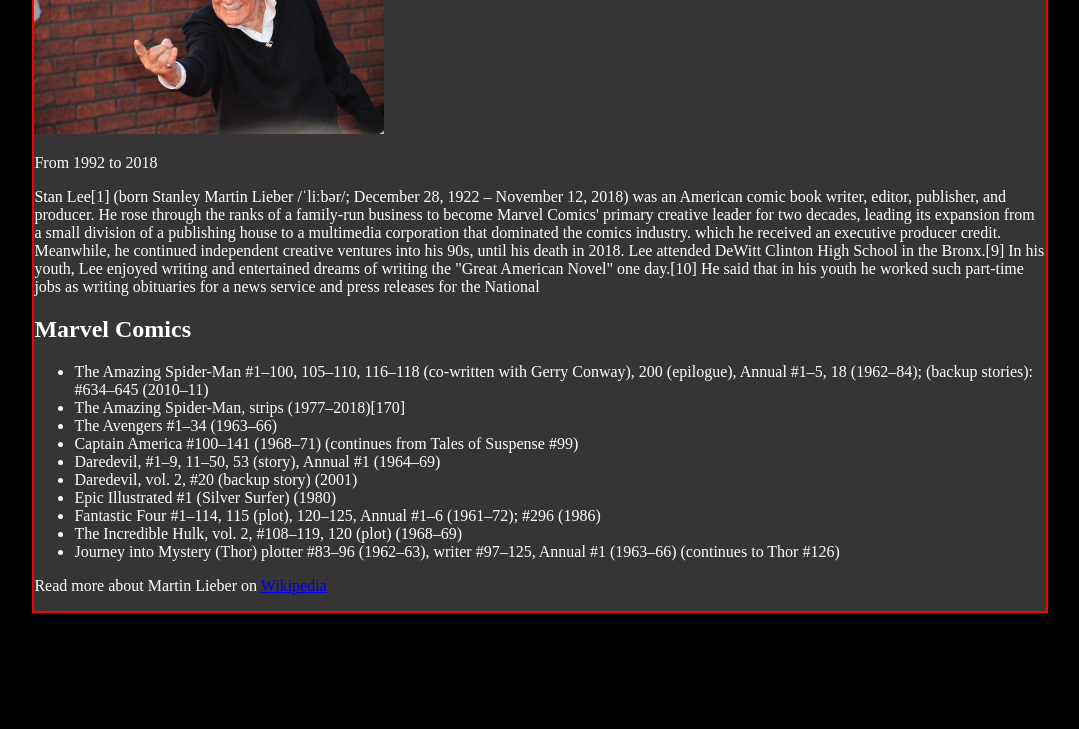
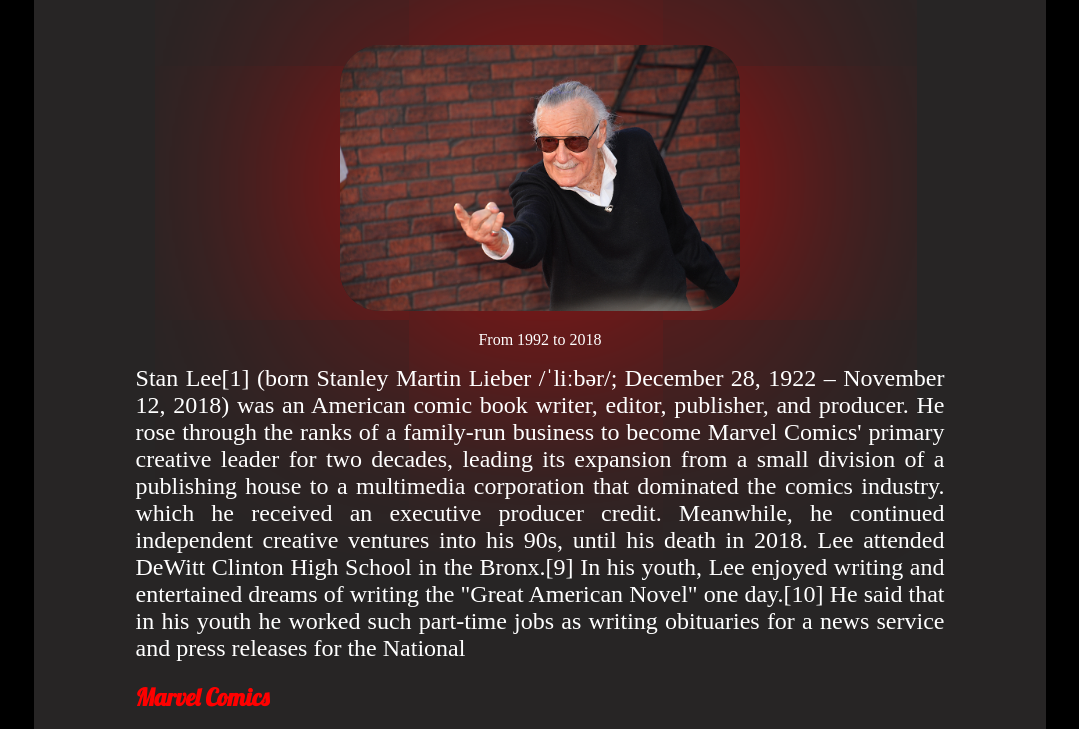
Before and after one commit to Murat-Yalcin/HTML-Website-2507, a plain HTML site: page index.html in a window 1280 px wide. Shown: the part 189-918 px from the top of the page, without its empty margins (100-1179 px from the left). Before the commit the page ends 810 px from the top, so only its background shows below. Drawn offline with Linux system fonts and the light colour scheme.

Commit message:
stylization

```diff
--- a/index.css
+++ b/index.css
@@ -5,8 +5,86 @@
 }
 
 .container{
-    border: 2px solid red;
+    /* border: 2px solid red; */
     width: 80%;
     margin: auto;
-    background-color: rgb(54,52,52);
+    background-color: rgba(48,46,46, 0.815);
+    border-radius: 20px;
 }
+
+.heading{
+    font-family: 'Lobster', cursive;
+
+}
+
+#title{
+    font-size: 90px;
+    text-align: center;
+}
+
+#span1{
+    color: red;
+}
+
+#img-div{
+    /* border: 2px solid red; */
+    text-align: center;
+}
+
+#image{
+    width: 400px;
+    border-radius: 40px;
+    box-shadow: 5px 5px 500px red;
+}
+
+#intro{
+
+    /* border: 1px solid red; */
+    width: 80%;
+    margin: auto;
+    text-align: justify;
+    font-size: 1.5rem;
+}
+
+#marvel{
+    /* border: 1px solid red; */
+    color: red;
+    /* width: 80%;
+    margin: auto; */
+    margin-left: 10%;
+}
+
+ul{
+    width: 80%;
+    margin: auto;
+}
+
+li{
+    font-size: 24px;
+    line-height: 3rem;
+}
+
+#footer{
+    /* border: 1px solid red; */
+    margin: 2rem;
+    padding: 2rem;
+    text-align: center;
+    font-size: 2rem;
+
+}
+
+#link{
+    text-decoration: none;
+    color: white;
+    border: 2px solid darkorange;
+    padding: 1rem;
+    border-radius: 10px;
+    background-color: black;
+
+
+}
+
+#link:hover{
+    background-color: rgb(60, 57, 57);
+    color: red;
+}
--- a/index.html
+++ b/index.html
@@ -1,51 +1,76 @@
 <!DOCTYPE html>
 <html lang="en">
   <head>
-    <meta charset="UTF-8">
-    <meta http-equiv="X-UA-Compatible" content="IE=edge">
-    <meta name="viewport" content="width=device-width, initial-scale=1.0">
-    <link rel="stylesheet" href="index.css">
+    <meta charset="UTF-8" />
+    <meta http-equiv="X-UA-Compatible" content="IE=edge" />
+    <meta name="viewport" content="width=device-width, initial-scale=1.0" />
+    <link rel="preconnect" href="https://fonts.googleapis.com" />
+    <link rel="preconnect" href="https://fonts.gstatic.com" crossorigin />
+    <link
+      href="https://fonts.googleapis.com/css2?family=Lobster&display=swap"
+      rel="stylesheet"
+    />
+    <link rel="stylesheet" href="index.css" />
     <title>Document</title>
   </head>
   <body>
-
     <div class="container">
-        <h1 class="heading" id="title">Martin Lieber</h1>
+      <h1 class="heading" id="title">Martin <span id="span1">Lieber</span> </h1>
       <div id="img-div">
-            <img src="./img/stan-lee.jpg" alt="Stan Lee" width="350px" id="image">
+        <img src="./img/stan-lee.jpg" alt="Stan Lee" id="image" />
         <p>From 1992 to 2018</p>
-
-
       </div>
       <p id="intro">
-            Stan Lee[1] (born Stanley Martin Lieber /ˈliːbər/; December 28, 1922 – November 12, 2018) was an American comic book writer, editor, publisher, and producer. He rose through the ranks of a family-run business to become Marvel Comics' primary creative leader for two decades, leading its expansion from a small division of a publishing house to a multimedia corporation that dominated the comics industry. which he received an executive producer credit. Meanwhile, he continued independent creative ventures into his 90s, until his death in 2018. Lee attended DeWitt Clinton High School in the Bronx.[9] In his youth, Lee enjoyed writing and entertained dreams of writing the "Great American Novel" one day.[10] He said that in his youth he worked such part-time jobs as writing obituaries for a news service and press releases for the National
+        Stan Lee[1] (born Stanley Martin Lieber /ˈliːbər/; December 28, 1922 –
+        November 12, 2018) was an American comic book writer, editor, publisher,
+        and producer. He rose through the ranks of a family-run business to
+        become Marvel Comics' primary creative leader for two decades, leading
+        its expansion from a small division of a publishing house to a
+        multimedia corporation that dominated the comics industry. which he
+        received an executive producer credit. Meanwhile, he continued
+        independent creative ventures into his 90s, until his death in 2018. Lee
+        attended DeWitt Clinton High School in the Bronx.[9] In his youth, Lee
+        enjoyed writing and entertained dreams of writing the "Great American
+        Novel" one day.[10] He said that in his youth he worked such part-time
+        jobs as writing obituaries for a news service and press releases for the
+        National
       </p>
       <h2 class="heading" id="marvel">Marvel Comics</h2>
 
       <ul>
-            <li>The Amazing Spider-Man #1–100, 105–110, 116–118 (co-written with Gerry Conway), 200 (epilogue), Annual #1–5, 18 (1962–84); (backup stories): #634–645 (2010–11)</li>
-            <li>The Amazing Spider-Man, strips (1977–2018)[170]
+        <li>
+          The Amazing Spider-Man #1–100, 105–110, 116–118 (co-written with Gerry
+          Conway), 200 (epilogue), Annual #1–5, 18 (1962–84); (backup stories):
+          #634–645 (2010–11)
         </li>
-            <li>The Avengers #1–34 (1963–66)
+        <li>The Amazing Spider-Man, strips (1977–2018)[170]</li>
+        <li>The Avengers #1–34 (1963–66)</li>
+        <li>
+          Captain America #100–141 (1968–71) (continues from Tales of Suspense
+          #99)
         </li>
-            <li>Captain America #100–141 (1968–71) (continues from Tales of Suspense #99)
+        <li>Daredevil, #1–9, 11–50, 53 (story), Annual #1 (1964–69)</li>
+        <li>Daredevil, vol. 2, #20 (backup story) (2001)</li>
+        <li>Epic Illustrated #1 (Silver Surfer) (1980)</li>
+        <li>
+          Fantastic Four #1–114, 115 (plot), 120–125, Annual #1–6 (1961–72);
+          #296 (1986)
         </li>
-            <li>Daredevil, #1–9, 11–50, 53 (story), Annual #1 (1964–69)
-            </li>
-            <li>Daredevil, vol. 2, #20 (backup story) (2001)
-            </li>
-            <li>Epic Illustrated #1 (Silver Surfer) (1980)
-            </li>
-            <li>Fantastic Four #1–114, 115 (plot), 120–125, Annual #1–6 (1961–72); #296 (1986)
-            </li>
-            <li>The Incredible Hulk, vol. 2, #108–119, 120 (plot) (1968–69)
-            </li>
-            <li>Journey into Mystery (Thor) plotter #83–96 (1962–63), writer #97–125, Annual #1 (1963–66) (continues to Thor #126)
+        <li>The Incredible Hulk, vol. 2, #108–119, 120 (plot) (1968–69)</li>
+        <li>
+          Journey into Mystery (Thor) plotter #83–96 (1962–63), writer #97–125,
+          Annual #1 (1963–66) (continues to Thor #126)
         </li>
       </ul>
-        <p id="footer">Read more about Martin Lieber on <a href="https://en.wikipedia.org/wiki/Stan_Lee" target="_blank" id="link" >Wikipedia</a> </p>
-
+      <p id="footer">
+        Read more about Martin Lieber on
+        <a
+          href="https://en.wikipedia.org/wiki/Stan_Lee"
+          target="_blank"
+          id="link"
+          >Wikipedia</a
+        >
+      </p>
     </div>
-
   </body>
 </html>
```
Lines whose indentation alone changed are shown as unchanged.
